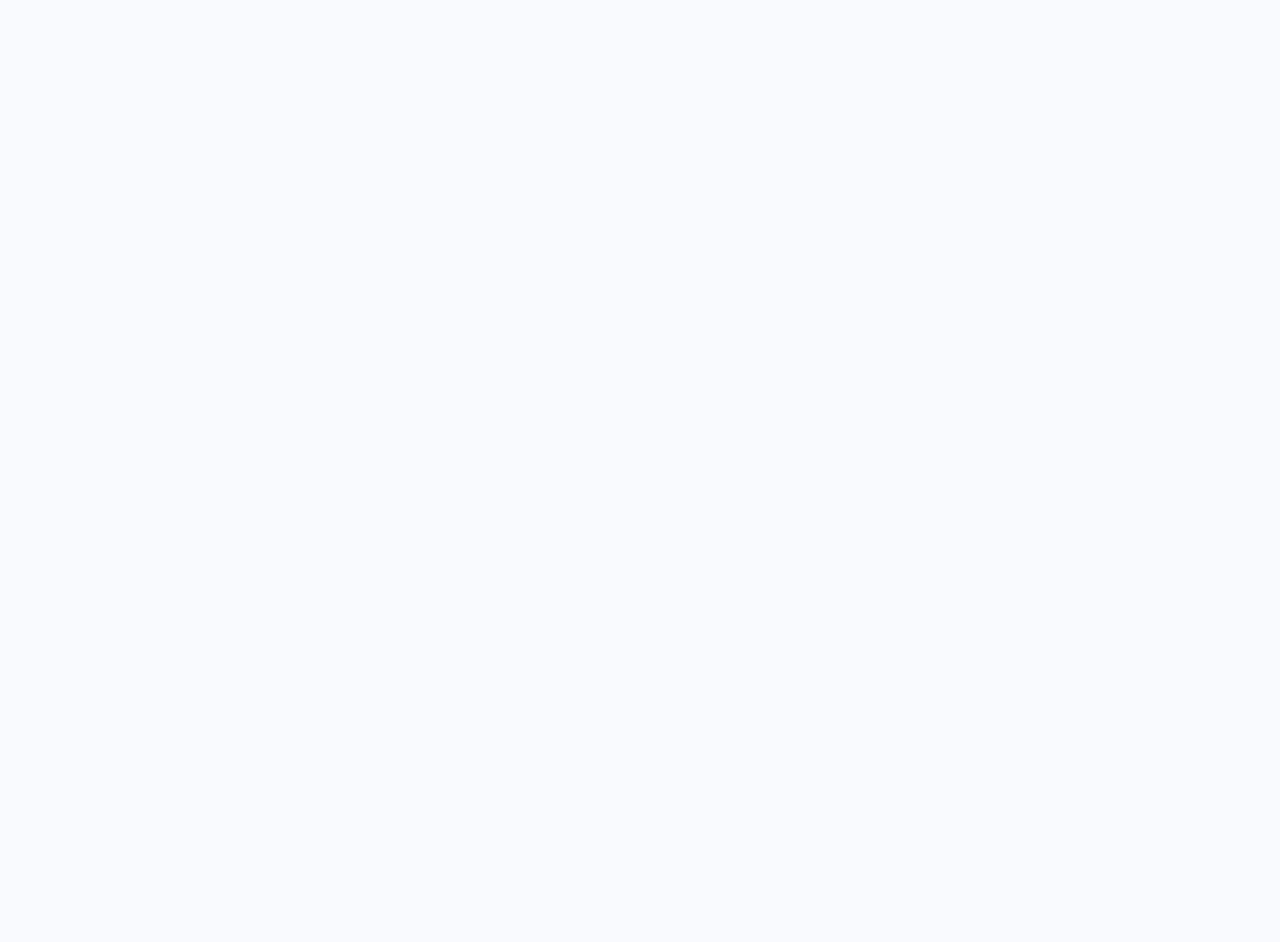
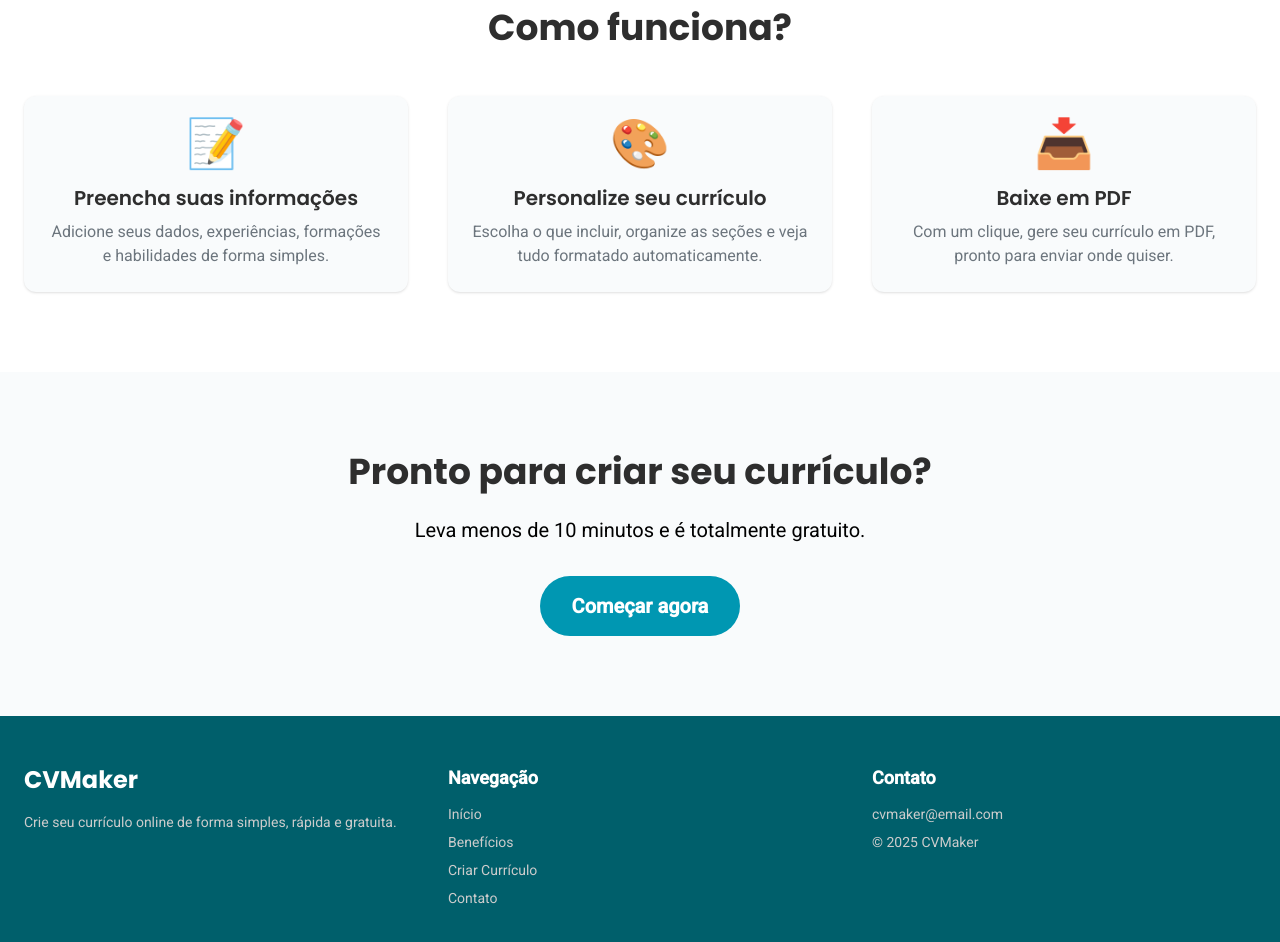
Before and after one commit to ArthurOliv2/cvmaker, a React (Vite) app: page / in a window 1280 px wide. Shown: the part 840-1782 px from the top of the page. Before the commit the page ends 800 px from the top, so only its background shows below. Built offline with nearby package versions, Linux system fonts and the light colour scheme.

Commit message:
adiciona beneficios e rodapé

```diff
--- /dev/null
+++ b/src/components/Benefits.jsx
@@ -0,0 +1,45 @@
+// src/components/Benefits.jsx
+function Benefits() {
+    return (
+        <section className="bg-white py-20 px-6">
+            <div className="max-w-7xl mx-auto">
+                {/* Título */}
+                <h2 className="text-3xl md:text-4xl font-poppins font-bold text-center text-[#2E2E2E] mb-12">
+                    Como funciona?
+                </h2>
+
+                {/* Cards */}
+                <div className="grid grid-cols-1 md:grid-cols-3 gap-10 text-center">
+                    {/* Card 1 */}
+                    <div className="flex flex-col items-center p-6 bg-[#F9FBFC] rounded-xl shadow-sm hover:shadow-md transition">
+                        <span className="text-5xl mb-4">📝</span>
+                        <h3 className="text-xl font-semibold text-[#2E2E2E] mb-2">Preencha suas informações</h3>
+                        <p className="text-[#6C757D] text-base">
+                            Adicione seus dados, experiências, formações e habilidades de forma simples.
+                        </p>
+                    </div>
+
+                    {/* Card 2 */}
+                    <div className="flex flex-col items-center p-6 bg-[#F9FBFC] rounded-xl shadow-sm hover:shadow-md transition">
+                        <span className="text-5xl mb-4">🎨</span>
+                        <h3 className="text-xl font-semibold text-[#2E2E2E] mb-2">Personalize seu currículo</h3>
+                        <p className="text-[#6C757D] text-base">
+                            Escolha o que incluir, organize as seções e veja tudo formatado automaticamente.
+                        </p>
+                    </div>
+
+                    {/* Card 3 */}
+                    <div className="flex flex-col items-center p-6 bg-[#F9FBFC] rounded-xl shadow-sm hover:shadow-md transition">
+                        <span className="text-5xl mb-4">📥</span>
+                        <h3 className="text-xl font-semibold text-[#2E2E2E] mb-2">Baixe em PDF</h3>
+                        <p className="text-[#6C757D] text-base">
+                            Com um clique, gere seu currículo em PDF, pronto para enviar onde quiser.
+                        </p>
+                    </div>
+                </div>
+            </div>
+        </section>
+    );
+}
+
+export default Benefits;
--- /dev/null
+++ b/src/components/Footer.jsx
@@ -0,0 +1,38 @@
+// src/components/Footer.jsx
+import { Link } from "react-router-dom";
+
+function Footer() {
+    return (
+        <footer className="bg-[#005F6B] text-white py-12 px-6">
+            <div className="max-w-7xl mx-auto grid grid-cols-1 md:grid-cols-3 gap-10 text-center md:text-left">
+                {/* Coluna 1 - Logo e texto */}
+                <div>
+                    <h3 className="text-2xl font-poppins font-bold mb-4">CVMaker</h3>
+                    <p className="text-[#CCCCCC] text-sm">
+                        Crie seu currículo online de forma simples, rápida e gratuita.
+                    </p>
+                </div>
+
+                {/* Coluna 2 - Navegação */}
+                <div>
+                    <h4 className="text-lg font-semibold mb-3">Navegação</h4>
+                    <ul className="space-y-2 text-sm text-[#CCCCCC]">
+                        <li><Link to="/">Início</Link></li>
+                        <li><a href="#beneficios">Benefícios</a></li>
+                        <li><Link to="/criar-curriculo">Criar Currículo</Link></li>
+                        <li><a href="#contato">Contato</a></li>
+                    </ul>
+                </div>
+
+                {/* Coluna 3 - Contato */}
+                <div>
+                    <h4 className="text-lg font-semibold mb-3">Contato</h4>
+                    <p className="text-sm text-[#CCCCCC]">cvmaker@email.com</p>
+                    <p className="text-sm text-[#CCCCCC] mt-2">© {new Date().getFullYear()} CVMaker</p>
+                </div>
+            </div>
+        </footer>
+    );
+}
+
+export default Footer;
--- a/src/pages/Home.jsx
+++ b/src/pages/Home.jsx
@@ -1,4 +1,6 @@
 import { Link } from "react-router-dom";
+import Benefits from "../components/Benefits";
+import Footer from "../components/Footer";
 import Navbar from "../components/NavBar";
 import avatar_curriculo from "../assets/avatar_curriculo.png";
 
@@ -34,6 +36,27 @@ function Home() {
                     </div>
                 </div>
             </section>
+
+            <Benefits />
+
+            <section className="bg-[#F9FBFC] py-20 px-6 text-center">
+                <div className="max-w-3xl mx-auto">
+                    <h2 className="text-3xl md:text-4xl text-[#2E2E2E] font-poppins font-bold mb-6">
+                        Pronto para criar seu currículo?
+                    </h2>
+                    <p className="text-lg md:text-xl font-roboto mb-8">
+                        Leva menos de 10 minutos e é totalmente gratuito.
+                    </p>
+                    <Link
+                        to="/criar-curriculo"
+                        className="inline-block bg-[#0097B2] text-white hover:bg-[#007A8C] transition text-lg md:text-xl font-poppins font-semibold px-8 py-4 rounded-full transition duration-200"
+                    >
+                        Começar agora
+                    </Link>
+                </div>
+            </section>
+
+            <Footer />
         </>
     );
 }
```
